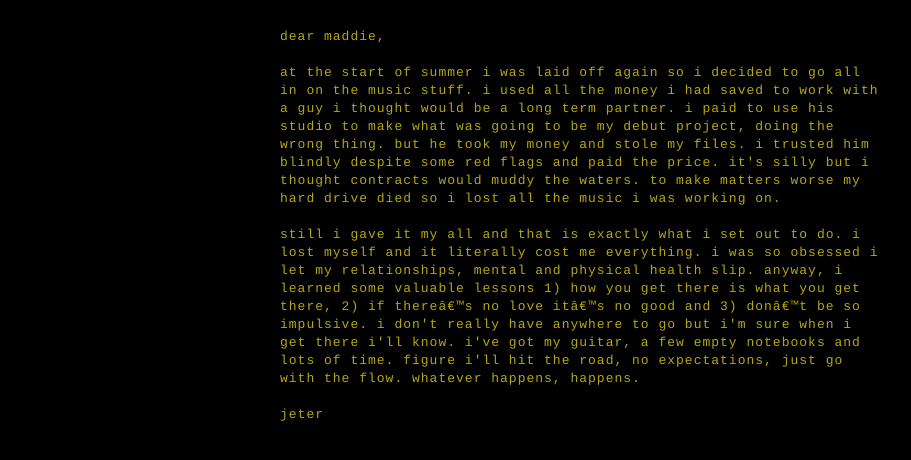
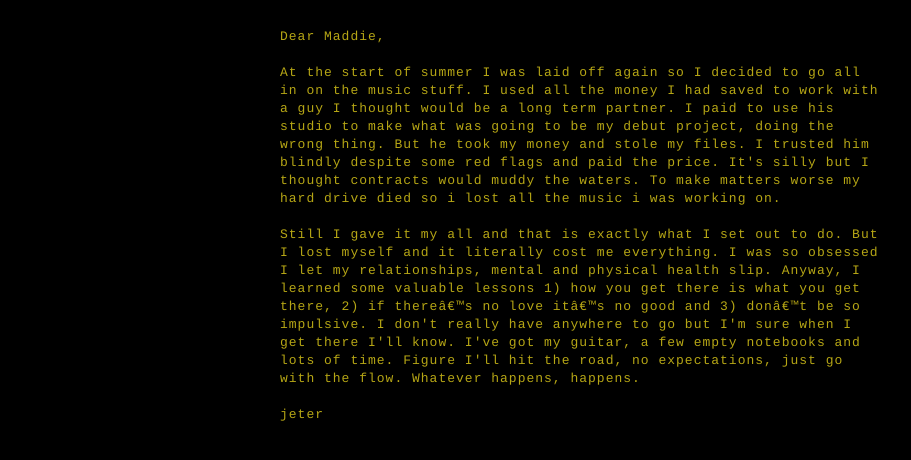
Before and after one commit to jeterrock/jeterrock.github.io, a plain HTML site: page index.html in a window 1280 px wide. Shown: the part 632-1092 px from the top of the page, without its empty margins (60-971 px from the left). Drawn offline with nearby package versions, Linux system fonts and the light colour scheme.

Commit message:
Update case

```diff
--- a/index.html
+++ b/index.html
@@ -193,11 +193,11 @@ text-align: left;
 <div id="body">
 
 <mark>
-  dear maddie,
+  Dear Maddie,
   <br><br>
-  at the start of summer i was laid off again so i decided to go all in on the music stuff. i used all the money i had saved to work with a guy i thought would be a long term partner. i paid to use his studio to make what was going to be my debut project, doing the wrong thing. but he took my money and stole my files. i trusted him blindly despite some red flags and paid the price. it's silly but i thought contracts would muddy the waters. to make matters worse my hard drive died so i lost all the music i was working on.
+  At the start of summer I was laid off again so I decided to go all in on the music stuff. I used all the money I had saved to work with a guy I thought would be a long term partner. I paid to use his studio to make what was going to be my debut project, doing the wrong thing. But he took my money and stole my files. I trusted him blindly despite some red flags and paid the price. It's silly but I thought contracts would muddy the waters. To make matters worse my hard drive died so i lost all the music i was working on.
   <br><br>
-  still i gave it my all and that is exactly what i set out to do. i lost myself and it literally cost me everything. i was so obsessed i let my relationships, mental and physical health slip. anyway, i learned some valuable lessons 1) how you get there is what you get there, 2) if there’s no love it’s no good and 3) don’t be so impulsive. i don't really have anywhere to go but i'm sure when i get there i'll know. i've got my guitar, a few empty notebooks and lots of time. figure i'll hit the road, no expectations, just go with the flow. whatever happens, happens.
+  Still I gave it my all and that is exactly what I set out to do. But I lost myself and it literally cost me everything. I was so obsessed I let my relationships, mental and physical health slip. Anyway, I learned some valuable lessons 1) how you get there is what you get there, 2) if there’s no love it’s no good and 3) don’t be so impulsive. I don't really have anywhere to go but I'm sure when I get there I'll know. I've got my guitar, a few empty notebooks and lots of time. Figure I'll hit the road, no expectations, just go with the flow. Whatever happens, happens.
   <br><br>
   jeter
 </mark>
```
